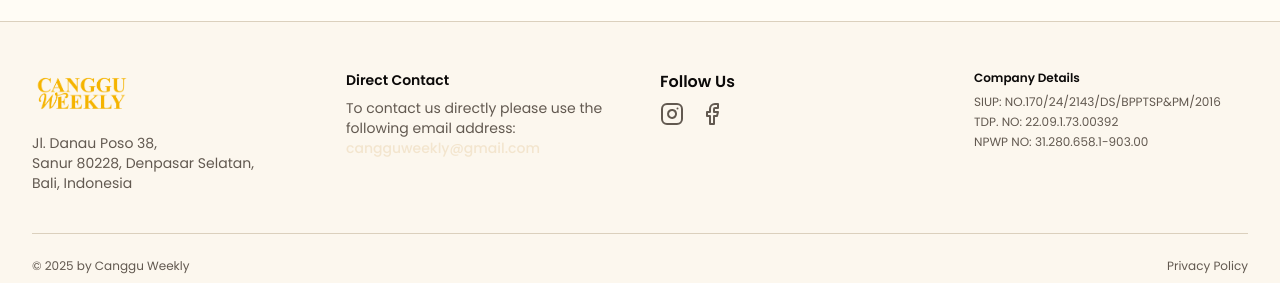
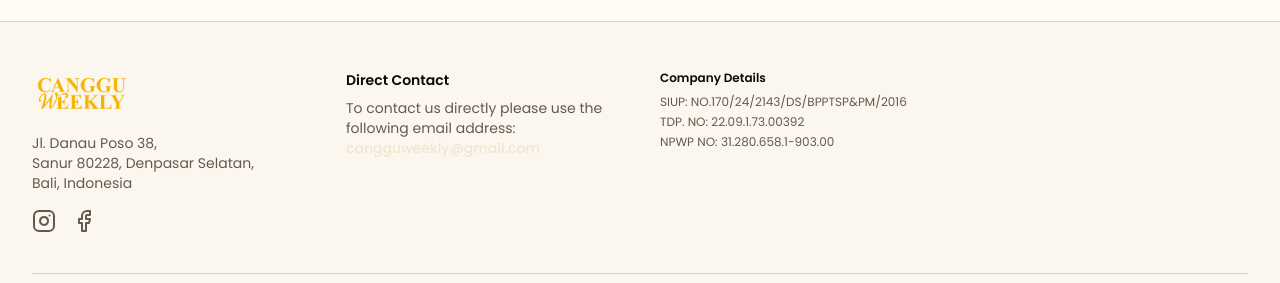
Before and after one commit to SpicyChickenDoang/canggu-weekly, a Next.js app: page /about in a window 1280 px wide. Shown: the part 854-1137 px from the top of the page. Built offline with nearby package versions, Linux system fonts and the light colour scheme.

Commit message:
put it below the address, and remove the text "Follow Us"

```diff
--- a/src/components/layout/footer.tsx
+++ b/src/components/layout/footer.tsx
@@ -17,6 +17,14 @@ export function Footer() {
               Sanur 80228, Denpasar Selatan, <br />
               Bali, Indonesia
             </p>
+            <div className="mt-4 flex gap-4">
+              <Link href="https://instagram.com" target="_blank" rel="noopener noreferrer" aria-label="Instagram">
+                <Instagram className="h-6 w-6 text-muted-foreground hover:text-primary" />
+              </Link>
+              <Link href="https://facebook.com" target="_blank" rel="noopener noreferrer" aria-label="Facebook">
+                <Facebook className="h-6 w-6 text-muted-foreground hover:text-primary" />
+              </Link>
+            </div>
           </div>
 
           {/* Column 2: Direct Contact */}
@@ -30,21 +38,8 @@ export function Footer() {
             </a>
           </div>
 
-          {/* Column 3: Follow Us */}
-          <div className="flex flex-col items-center md:items-start">
-            <h3 className="font-headline font-semibold text-foreground">Follow Us</h3>
-            <div className="mt-2 flex gap-4">
-              <Link href="https://instagram.com" target="_blank" rel="noopener noreferrer" aria-label="Instagram">
-                <Instagram className="h-6 w-6 text-muted-foreground hover:text-primary" />
-              </Link>
-              <Link href="https://facebook.com" target="_blank" rel="noopener noreferrer" aria-label="Facebook">
-                <Facebook className="h-6 w-6 text-muted-foreground hover:text-primary" />
-              </Link>
-            </div>
-          </div>
-
-          {/* Column 4: Legal Info */}
-          <div className="flex flex-col items-center text-xs md:items-start">
+          {/* Column 3: Legal Info */}
+          <div className="flex flex-col items-center text-xs md:items-start md:col-span-2">
             <h3 className="font-headline font-semibold text-foreground">Company Details</h3>
             <div className="mt-2 space-y-1">
               <p>SIUP: NO.170/24/2143/DS/BPPTSP&PM/2016</p>
```
